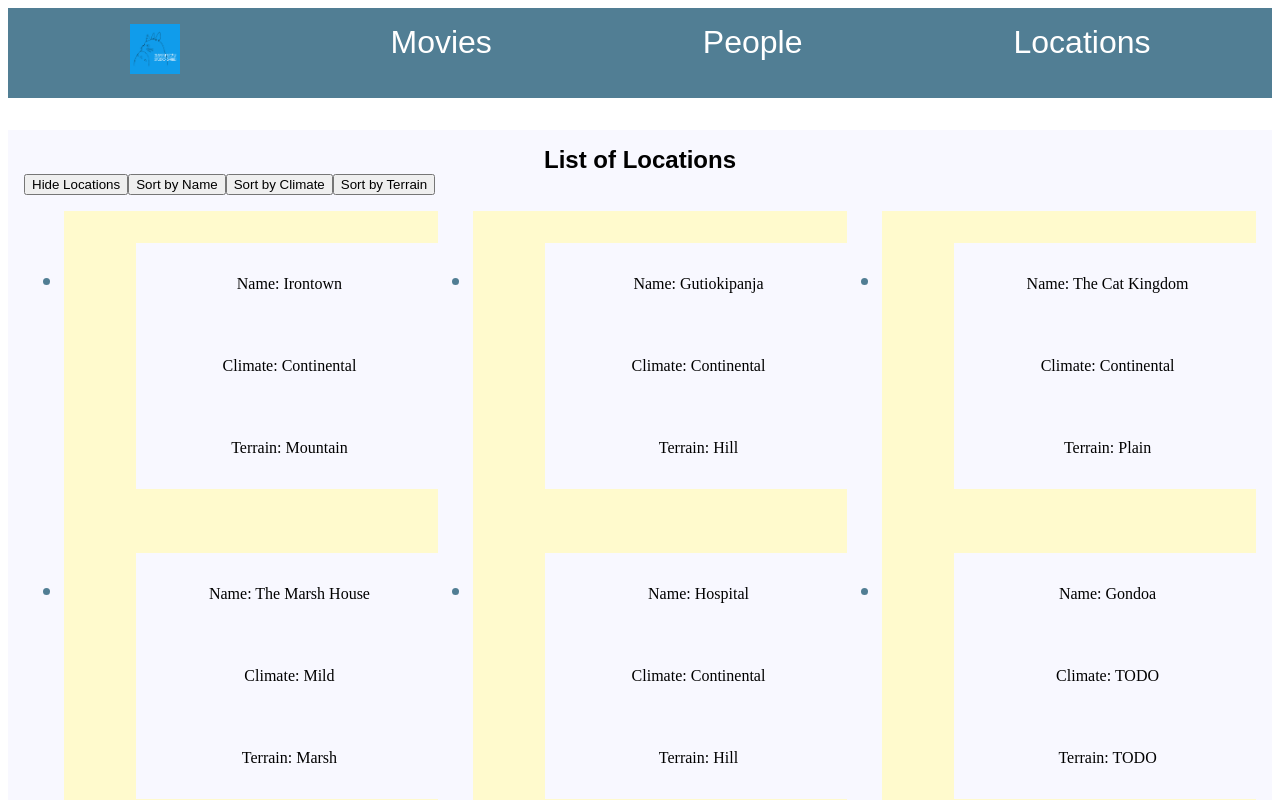
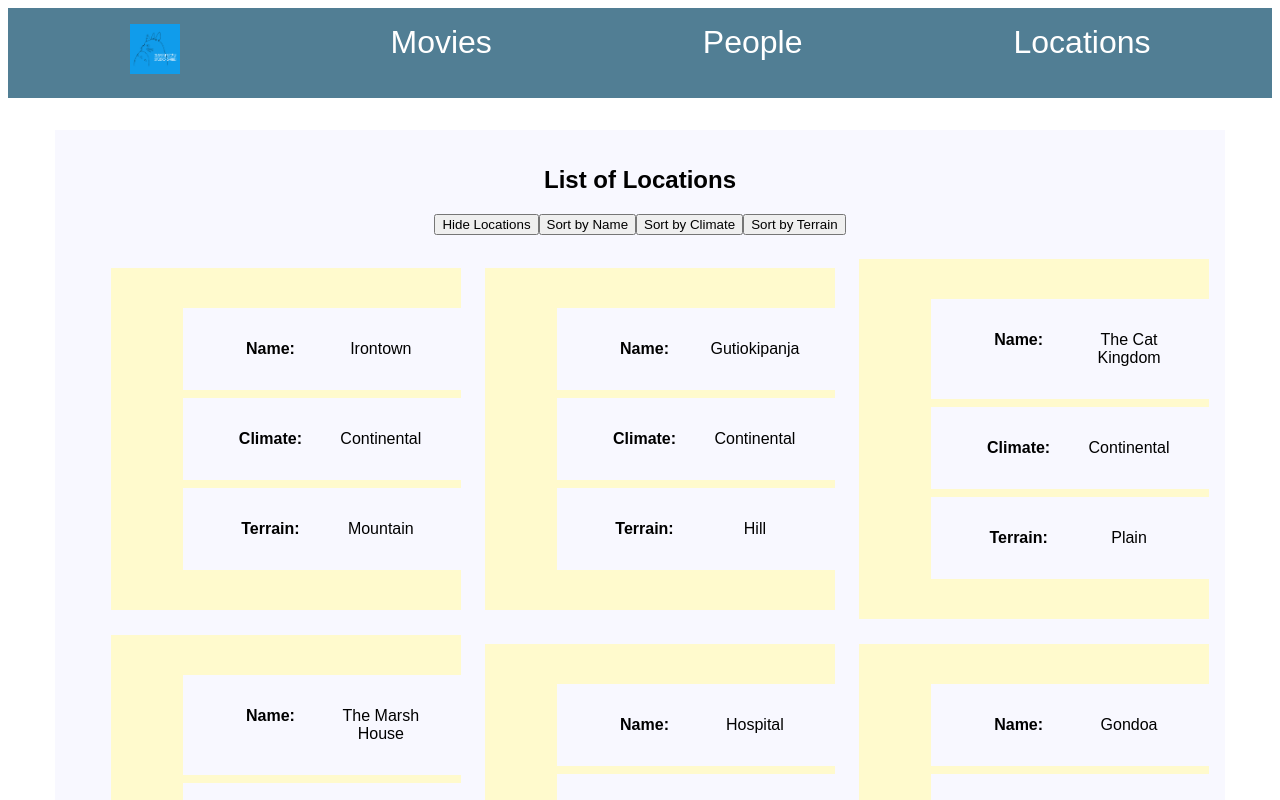
Before and after one commit to joinpursuit/9-2-module-three-assessment, a React (Create React App) app: page /locations in a window 1280 px wide. Both pictures are taken after a click on the button "Show Locations". Shown: the top 800 px of the page. Built offline with nearby package versions, Linux system fonts and the light colour scheme.

Commit message:
Update styling of locations page and implement location card

```diff
--- a/src/Components/LocationCard.jsx
+++ b/src/Components/LocationCard.jsx
@@ -1,9 +1,11 @@
 import React from 'react'
 
-export default function LocationCard() {
+export default function LocationCard({ location }) {
   return (
-    <div className='locationCard'>
-
-    </div>
+        <ul key={location.id}>
+            <li><span>Name:</span><span>{location.name}</span></li>
+            <li><span>Climate:</span> <span>{location.climate}</span></li>
+            <li><span>Terrain:</span> <span>{location.terrain}</span></li>
+        </ul>
   )
 }
--- a/src/pages/LocationsPage.jsx
+++ b/src/pages/LocationsPage.jsx
@@ -1,5 +1,6 @@
 import { useEffect } from "react"
 import { useState } from "react"
+import LocationCard from "../Components/LocationCard"
 
 export default function LocationsPage() {
     const [clicked, setClicked] = useState(false)
@@ -50,24 +51,18 @@ export default function LocationsPage() {
     }, [])
 
   return (
-    <div className='locations'>
-        <h2>List of Locations</h2>
+    <section className='locations'>
+        <h1>List of Locations</h1>
         <button onClick={handleClick}>{clicked ? "Hide Locations" : "Show Locations"}</button>
         <button onClick={handleSortByName}>Sort by Name</button>
         <button onClick={handleSortByClimate}>Sort by Climate</button>
         <button onClick={handleSortByTerrain}>Sort by Terrain</button>
-        <ul>
-            {clicked ? locations.map(location => {
+        <ul className="details">
+            {clicked ? locations.map((location, i) => {
                 return (
-                <li key={location.id}>
-                    <ul>
-                        <li>Name: {location.name}</li>
-                        <li>Climate: {location.climate}</li>
-                        <li>Terrain: {location.terrain}</li>
-                    </ul>
-                </li>
+                    <li key={location.id}><LocationCard location={location} /></li>
             )}) : null }
         </ul>
-    </div>
+    </section>
   )
 }
```
